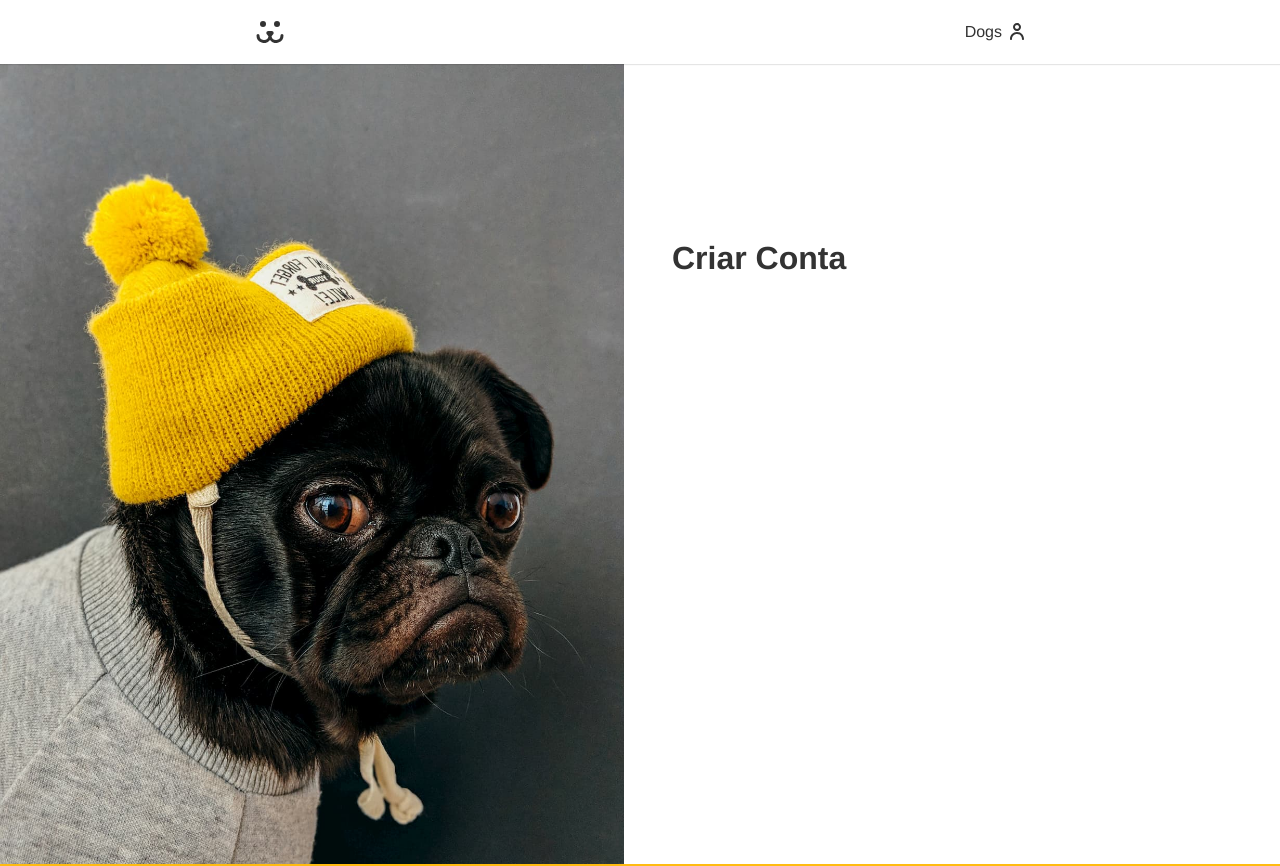
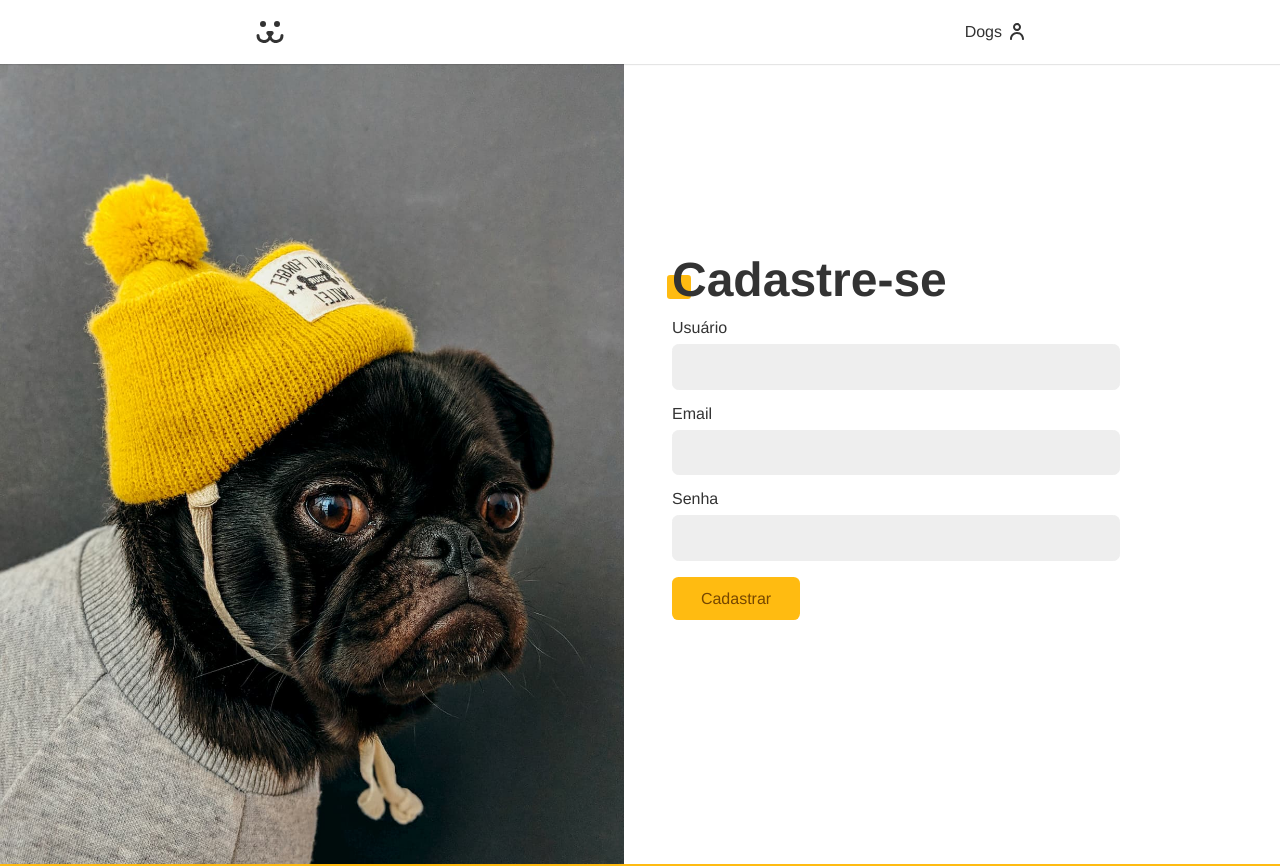
Before and after one commit to matheus-wallace/dogs-next, a Next.js app: page /login/criar in a window 1280 px wide. Shown: the top 866 px of the page. Built offline with nearby package versions, Linux system fonts and the light colour scheme.

Commit message:
add: create a new user and make auto login

```diff
--- /dev/null
+++ b/src/Components/Login/Login-criar-form.tsx
@@ -0,0 +1,41 @@
+'use client';
+
+import { useEffect } from 'react';
+import { useFormState, useFormStatus } from 'react-dom';
+import Button from '../Forms/Button/Button';
+import Input from '../Forms/Input/Input';
+import ErrorMessage from '../helper/Error-message';
+import Link from 'next/link';
+import styles from './LoginForm.module.css';
+import userPost from '@/actions/user-post';
+
+function FormButtom() {
+  const { pending } = useFormStatus();
+  return (
+    <>{pending ? <Button disabled={pending}>Cadastrando...</Button> : <Button disabled={pending}>Cadastrar</Button>}</>
+  );
+}
+
+const LoginCriarForm = () => {
+  const [state, action] = useFormState(userPost, {
+    ok: false,
+    error: '',
+    data: null,
+  });
+
+  useEffect(() => {
+    if (state.ok) window.location.href = '/conta';
+  }, [state.ok]);
+
+  return (
+    <form action={action} className={styles.form}>
+      <Input label="Usuário" type="text" name="username" />
+      <Input label="Email" type="Email" name="email" />
+      <Input label="Senha" type="password" name="password" />
+      <ErrorMessage error={state.error} />
+      <FormButtom />
+    </form>
+  );
+};
+
+export default LoginCriarForm;
--- a/src/actions/login.ts
+++ b/src/actions/login.ts
@@ -9,7 +9,7 @@
   const password = formData.get('password') as string | null;
 
   try {
-    if (!username || !password) throw new Error('Informe os dados de login');
+    if (!username || !password) throw new Error('Informe os dados');
     const { url } = TOKEN_POST();
     const response = await fetch(url, {
       method: 'POST',
--- /dev/null
+++ b/src/actions/user-post.ts
@@ -0,0 +1,32 @@
+'use server';
+
+import { USER_POST } from '@/functions/api';
+import apiError from '@/functions/Api-error';
+import login from './login';
+
+export default async function userPost(state: {}, formData: FormData) {
+  const username = formData.get('username') as string | null;
+  const email = formData.get('email') as string | null;
+  const password = formData.get('password') as string | null;
+
+  try {
+    if (!username || !email || !password) throw new Error('Informe os dados');
+    const { url } = USER_POST();
+    const response = await fetch(url, {
+      method: 'POST',
+      body: formData,
+    });
+
+    if (!response.ok) throw new Error('Email ou usuário já cadastrado!');
+
+    const data = await response.json();
+
+    const { ok } = await login({ ok: true, error: null }, formData);
+
+    if (!ok) throw new Error('Erro ao entrar');
+
+    return { data: null, ok: true, error: '' };
+  } catch (error: unknown) {
+    return apiError(error);
+  }
+}
--- a/src/app/login/criar/page.tsx
+++ b/src/app/login/criar/page.tsx
@@ -1,7 +1,16 @@
+import LoginCriarForm from '@/Components/Login/Login-criar-form';
+import { Metadata } from 'next';
+
+export const metadata: Metadata = {
+  title: 'Crie sua conta',
+  description: 'Crie sua conta no site Dogs',
+};
+
 export default async function CriarPage() {
   return (
-    <main>
-      <h1>Criar Conta</h1>
-    </main>
+    <div className="animeLeft">
+      <h1 className="title">Cadastre-se</h1>
+      <LoginCriarForm />
+    </div>
   );
 }
--- a/src/app/login/page.tsx
+++ b/src/app/login/page.tsx
@@ -1,4 +1,10 @@
 import LoginForm from '@/Components/Login/Login-form';
+import { Metadata } from 'next';
+
+export const metadata: Metadata = {
+  title: 'Login | Dogs',
+  description: 'Entre na sua conta no site Dogs',
+};
 
 const LoginPage = async () => {
   return (
--- a/src/functions/api.ts
+++ b/src/functions/api.ts
@@ -33,16 +33,9 @@
   };
 }
 
-export function USER_POST(body) {
+export function USER_POST() {
   return {
     url: API_URL + '/api/user',
-    options: {
-      method: 'POST',
-      headers: {
-        'Content-Type': 'application/json',
-      },
-      body: JSON.stringify(body),
-    },
   };
 }
 
```
Also changed, not shown: src/app/login/perdeu/page.tsx (+7 -0 lines), src/app/login/resetar/page.tsx (+7 -0 lines).
